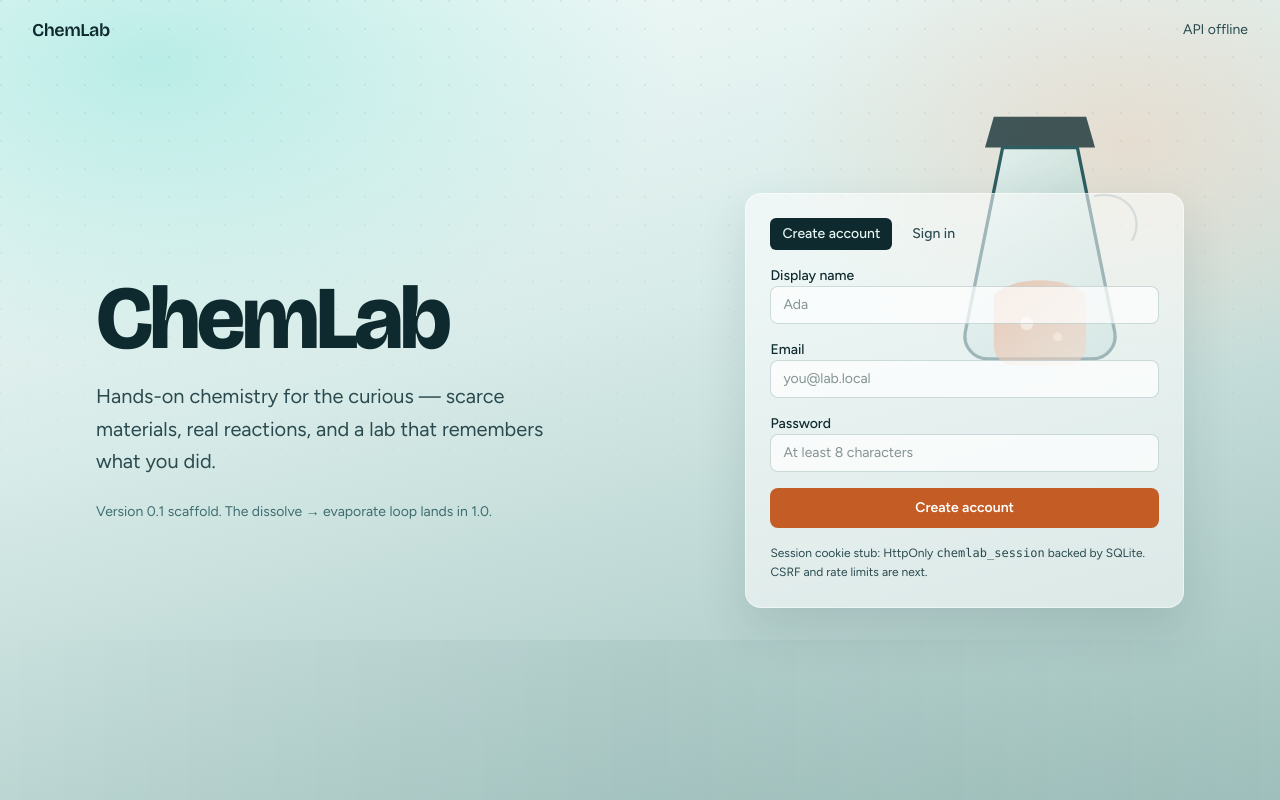
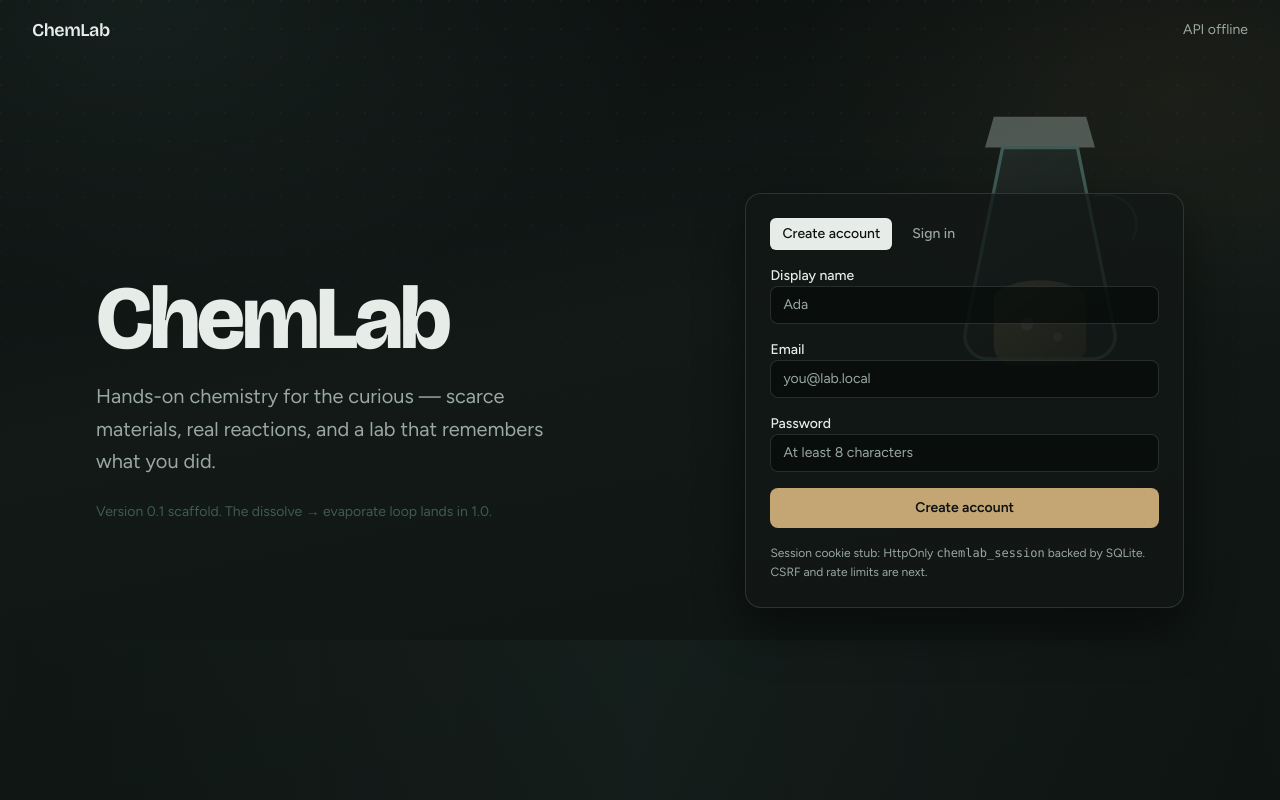
Before and after one commit to arnoudja/ChemLabProject, a React (Vite) app in the folder apps/web/: page / in a window 1280 px wide. Built offline with nearby package versions, Linux system fonts and the light colour scheme; no server answers.

Commit message:
Switch ChemLab UI to a dark lab palette
Replace the sweet mint/peach light theme with deep neutrals and muted
brass/teal accents via CSS variables, and retint the flask illustration,
favicon, and Axum fallback page to match.

```diff
--- a/apps/web/index.html
+++ b/apps/web/index.html
@@ -5,6 +5,8 @@
     <link rel="icon" type="image/svg+xml" href="/favicon.svg" />
     <meta name="viewport" content="width=device-width, initial-scale=1.0" />
     <meta name="description" content="ChemLab — hands-on chemistry. Learn real reactions in a playful lab." />
+    <meta name="color-scheme" content="dark" />
+    <meta name="theme-color" content="#0b0f0e" />
     <link rel="preconnect" href="https://fonts.googleapis.com" />
     <link rel="preconnect" href="https://fonts.gstatic.com" crossorigin />
     <link
--- a/apps/web/src/App.tsx
+++ b/apps/web/src/App.tsx
@@ -105,7 +105,7 @@ export default function App() {
           className="animate-rise-delay w-full max-w-md justify-self-start lg:justify-self-end"
           aria-label="Account"
         >
-          <div className="rounded-2xl border border-white/50 bg-[var(--surface)] p-5 shadow-[0_20px_50px_rgba(15,42,46,0.12)] backdrop-blur-md sm:p-6">
+          <div className="rounded-2xl border border-[var(--border)] bg-[var(--surface)] p-5 shadow-[var(--shadow)] backdrop-blur-md sm:p-6">
             {sessionLoading ? (
               <p className="text-[var(--ink-soft)]">Checking session…</p>
             ) : user ? (
@@ -121,7 +121,7 @@ export default function App() {
                   type="button"
                   onClick={onLogout}
                   disabled={busy}
-                  className="rounded-lg bg-[var(--ink)] px-4 py-2.5 text-sm font-semibold text-[var(--glass)] transition hover:bg-[var(--deep)] disabled:opacity-60"
+                  className="rounded-lg bg-[var(--ink)] px-4 py-2.5 text-sm font-semibold text-[var(--glass)] transition hover:opacity-90 disabled:opacity-60"
                 >
                   {busy ? 'Signing out…' : 'Sign out'}
                 </button>
@@ -134,7 +134,7 @@ export default function App() {
                     className={`rounded-md px-3 py-1.5 font-medium ${
                       mode === 'register'
                         ? 'bg-[var(--ink)] text-[var(--glass)]'
-                        : 'text-[var(--ink-soft)] hover:bg-white/40'
+                        : 'text-[var(--ink-soft)] hover:bg-[var(--surface-hover)]'
                     }`}
                     onClick={() => {
                       setMode('register')
@@ -148,7 +148,7 @@ export default function App() {
                     className={`rounded-md px-3 py-1.5 font-medium ${
                       mode === 'login'
                         ? 'bg-[var(--ink)] text-[var(--glass)]'
-                        : 'text-[var(--ink-soft)] hover:bg-white/40'
+                        : 'text-[var(--ink-soft)] hover:bg-[var(--surface-hover)]'
                     }`}
                     onClick={() => {
                       setMode('login')
@@ -163,7 +163,7 @@ export default function App() {
                   <label className="block space-y-1.5 text-sm">
                     <span className="font-medium text-[var(--ink)]">Display name</span>
                     <input
-                      className="w-full rounded-lg border border-[var(--deep)]/20 bg-white/70 px-3 py-2 outline-none ring-[var(--accent)] focus:ring-2"
+                      className="w-full rounded-lg border border-[var(--border)] bg-[var(--input-bg)] px-3 py-2 text-[var(--ink)] outline-none ring-[var(--accent)] placeholder:text-[var(--ink-soft)] focus:ring-2"
                       value={displayName}
                       onChange={(e) => setDisplayName(e.target.value)}
                       autoComplete="nickname"
@@ -177,7 +177,7 @@ export default function App() {
                   <input
                     required
                     type="email"
-                    className="w-full rounded-lg border border-[var(--deep)]/20 bg-white/70 px-3 py-2 outline-none ring-[var(--accent)] focus:ring-2"
+                    className="w-full rounded-lg border border-[var(--border)] bg-[var(--input-bg)] px-3 py-2 text-[var(--ink)] outline-none ring-[var(--accent)] placeholder:text-[var(--ink-soft)] focus:ring-2"
                     value={email}
                     onChange={(e) => setEmail(e.target.value)}
                     autoComplete="email"
@@ -191,7 +191,7 @@ export default function App() {
                     required
                     type="password"
                     minLength={8}
-                    className="w-full rounded-lg border border-[var(--deep)]/20 bg-white/70 px-3 py-2 outline-none ring-[var(--accent)] focus:ring-2"
+                    className="w-full rounded-lg border border-[var(--border)] bg-[var(--input-bg)] px-3 py-2 text-[var(--ink)] outline-none ring-[var(--accent)] placeholder:text-[var(--ink-soft)] focus:ring-2"
                     value={password}
                     onChange={(e) => setPassword(e.target.value)}
                     autoComplete={mode === 'register' ? 'new-password' : 'current-password'}
@@ -200,7 +200,7 @@ export default function App() {
                 </label>
 
                 {authError && (
-                  <p className="text-sm text-[var(--accent)]" role="alert">
+                  <p className="text-sm text-[var(--danger)]" role="alert">
                     {authError}
                   </p>
                 )}
@@ -208,7 +208,7 @@ export default function App() {
                 <button
                   type="submit"
                   disabled={busy}
-                  className="w-full rounded-lg bg-[var(--accent)] px-4 py-2.5 text-sm font-semibold text-white transition hover:brightness-105 disabled:opacity-60"
+                  className="w-full rounded-lg bg-[var(--accent)] px-4 py-2.5 text-sm font-semibold text-[var(--glass)] transition hover:brightness-110 disabled:opacity-60"
                 >
                   {busy ? 'Working…' : mode === 'register' ? 'Create account' : 'Sign in'}
                 </button>
--- a/apps/web/src/components/LabBackdrop.tsx
+++ b/apps/web/src/components/LabBackdrop.tsx
@@ -3,46 +3,47 @@ export function LabBackdrop() {
   return (
     <div className="pointer-events-none absolute inset-0 overflow-hidden" aria-hidden>
       <svg
-        className="animate-float absolute -right-8 top-24 h-[22rem] w-[22rem] opacity-90 sm:right-8 sm:top-16 lg:right-16"
+        className="animate-float absolute -right-8 top-24 h-[22rem] w-[22rem] opacity-80 sm:right-8 sm:top-16 lg:right-16"
         viewBox="0 0 320 320"
         fill="none"
         xmlns="http://www.w3.org/2000/svg"
       >
         <defs>
           <linearGradient id="glass" x1="80" y1="40" x2="240" y2="280" gradientUnits="userSpaceOnUse">
-            <stop stopColor="#F7FFFE" stopOpacity="0.95" />
-            <stop offset="1" stopColor="#7FB8B2" stopOpacity="0.55" />
+            <stop stopColor="#2A3532" stopOpacity="0.95" />
+            <stop offset="1" stopColor="#151C1A" stopOpacity="0.75" />
           </linearGradient>
           <linearGradient id="liquid" x1="120" y1="180" x2="200" y2="280" gradientUnits="userSpaceOnUse">
-            <stop stopColor="#C45C26" stopOpacity="0.85" />
-            <stop offset="1" stopColor="#E8A07A" stopOpacity="0.5" />
+            <stop stopColor="#C4A574" stopOpacity="0.8" />
+            <stop offset="1" stopColor="#6B5A3E" stopOpacity="0.55" />
           </linearGradient>
         </defs>
-        <path
-          d="M118 48h84l8 28h-100l8-28z"
-          fill="#0F2A2E"
-          opacity="0.85"
-        />
+        <path d="M118 48h84l8 28h-100l8-28z" fill="#9AA8A3" opacity="0.55" />
         <path
           d="M126 76h68l34 168c2 12-7 24-20 24H112c-13 0-22-12-20-24l34-168z"
           fill="url(#glass)"
-          stroke="#1A4F55"
+          stroke="#4A6B64"
           strokeWidth="3"
         />
         <path
           d="M118 210c18-18 66-18 84 0v46c0 10-8 18-18 18h-48c-10 0-18-8-18-18v-46z"
           fill="url(#liquid)"
         />
-        <circle cx="148" cy="236" r="6" fill="#FFF6F0" opacity="0.55" />
-        <circle cx="176" cy="248" r="4" fill="#FFF6F0" opacity="0.4" />
-        <path d="M210 120c28-6 46 18 34 40" stroke="#1A4F55" strokeWidth="2" strokeLinecap="round" opacity="0.35" />
+        <circle cx="148" cy="236" r="6" fill="#E7ECE9" opacity="0.35" />
+        <circle cx="176" cy="248" r="4" fill="#E7ECE9" opacity="0.25" />
+        <path
+          d="M210 120c28-6 46 18 34 40"
+          stroke="#4A6B64"
+          strokeWidth="2"
+          strokeLinecap="round"
+          opacity="0.45"
+        />
       </svg>
 
       <div
-        className="absolute bottom-0 left-0 right-0 h-40 opacity-40"
+        className="absolute bottom-0 left-0 right-0 h-40 opacity-50"
         style={{
-          background:
-            'linear-gradient(90deg, transparent, rgba(26,79,85,0.15), transparent)',
+          background: 'linear-gradient(90deg, transparent, rgba(74,107,100,0.18), transparent)',
         }}
       />
     </div>
--- a/apps/web/src/index.css
+++ b/apps/web/src/index.css
@@ -1,17 +1,23 @@
 @import "tailwindcss";
 
 :root {
-  --ink: #0f2a2e;
-  --ink-soft: #2a4a4f;
-  --glass: #e7f7f4;
-  --mist: #b9e4de;
-  --deep: #1a4f55;
-  --accent: #c45c26;
-  --accent-soft: #f0d0bc;
-  --surface: rgba(255, 255, 255, 0.55);
+  /* Dark lab bench — deep neutrals, muted brass/teal; no pastels or neon */
+  --ink: #e7ece9;
+  --ink-soft: #9aa8a3;
+  --glass: #0c1210;
+  --mist: #1a2220;
+  --deep: #4a6b64;
+  --accent: #c4a574;
+  --accent-soft: #2a241c;
+  --danger: #d4867a;
+  --surface: rgba(18, 24, 22, 0.78);
+  --surface-hover: rgba(36, 44, 41, 0.55);
+  --input-bg: rgba(8, 12, 11, 0.72);
+  --border: rgba(154, 168, 163, 0.2);
+  --shadow: 0 20px 50px rgba(0, 0, 0, 0.45);
   --font-display: "Bricolage Grotesque", "Segoe UI", sans-serif;
   --font-body: "Figtree", "Segoe UI", sans-serif;
-  color-scheme: light;
+  color-scheme: dark;
 }
 
 * {
@@ -29,9 +35,9 @@ body {
   color: var(--ink);
   font-family: var(--font-body);
   background:
-    radial-gradient(900px 520px at 12% 8%, rgba(183, 236, 230, 0.95) 0%, transparent 58%),
-    radial-gradient(700px 480px at 88% 18%, rgba(240, 208, 188, 0.55) 0%, transparent 50%),
-    linear-gradient(165deg, #f5fcfb 0%, #d7ebe8 42%, #9ebfbb 100%);
+    radial-gradient(1000px 560px at 10% 0%, rgba(45, 70, 64, 0.28) 0%, transparent 55%),
+    radial-gradient(800px 500px at 92% 12%, rgba(90, 70, 42, 0.16) 0%, transparent 48%),
+    linear-gradient(168deg, #0b0f0e 0%, #121917 42%, #0e1412 100%);
   background-attachment: fixed;
 }
 
@@ -40,9 +46,9 @@ body::before {
   position: fixed;
   inset: 0;
   pointer-events: none;
-  opacity: 0.18;
+  opacity: 0.22;
   background-image:
-    radial-gradient(circle at 1px 1px, rgba(15, 42, 46, 0.35) 1px, transparent 0);
+    radial-gradient(circle at 1px 1px, rgba(180, 200, 190, 0.22) 1px, transparent 0);
   background-size: 28px 28px;
   mask-image: linear-gradient(to bottom, black 0%, transparent 78%);
 }
```
Also changed, not shown: apps/web/public/favicon.svg, 1 other file (tests, documents, lock files or other folders).
